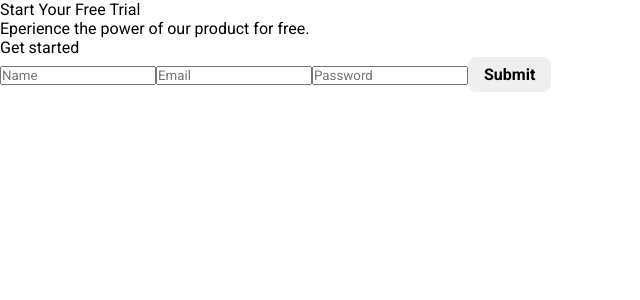
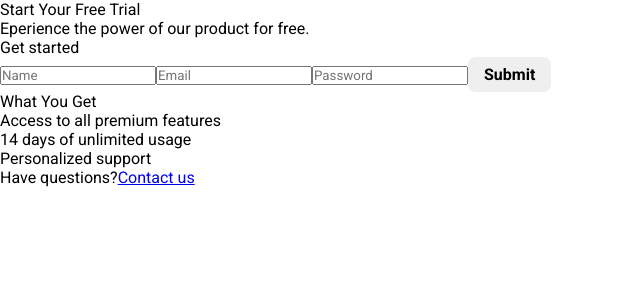
Before and after one commit to Pelani2/practice-ts2, a React (Create React App) app: page /startyourtrial in a window 1280 px wide. Shown: the top 300 px of the page, without its empty margins (0-640 px from the left). Built offline with nearby package versions, Linux system fonts and the light colour scheme; the HTML template or start-up script is replaced by a standard one.

Commit message:
finished layout

```diff
--- a/src/components/StartYourTrial/index.tsx
+++ b/src/components/StartYourTrial/index.tsx
@@ -5,6 +5,7 @@ import * as yup from 'yup';
 import Input from '../Input';
 import Typography from '../Typography';
 import Button from '../Button';
+import { Link } from 'react-router-dom';
 import "./start-trial.scss";
 
 const schema = yup.object().shape({
@@ -106,6 +107,32 @@ const StartYourTrial: React.FC = () => {
                     </Button>
                 </form>
             </div>
+
+            <section className='trial-details'>
+                <Typography variant=''>
+                    What You Get
+                </Typography>
+                <ul>
+                   <li>
+                        Access to all premium features
+                    </li>
+                    <li>
+                        14 days of unlimited usage
+                    </li>
+                    <li>
+                       Personalized support
+                    </li>
+                </ul>
+            </section>
+
+            <footer className='trial-footer'>
+                <Typography variant=''>
+                    Have questions?
+                    <Link to="/contact">
+                        Contact us
+                    </Link>
+                </Typography>
+            </footer>
         </div>
     );
 };
```
